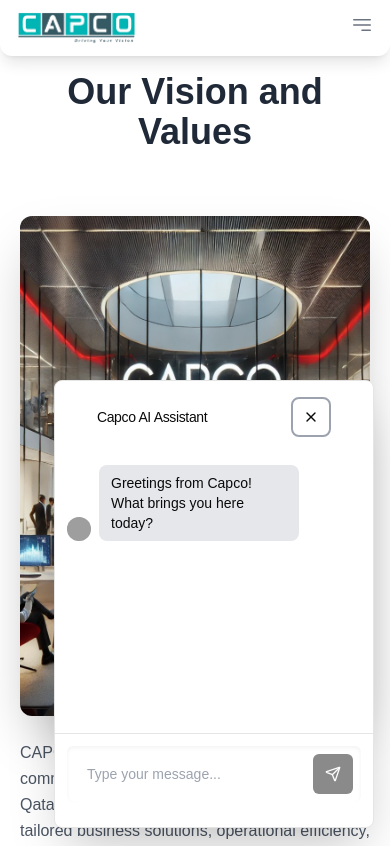
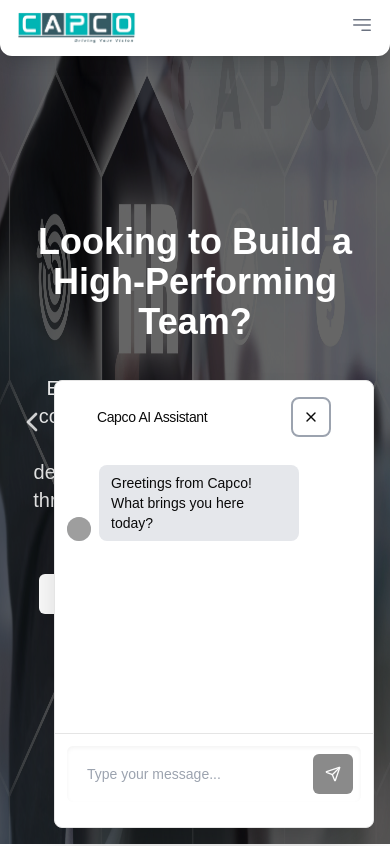
Before and after one commit to AbdulMuneebSyed/cacpa, a Next.js app: page / in a window 390 px wide. Shown: the top 846 px of the page. Built offline with nearby package versions, Linux system fonts and the light colour scheme; grey boxes are pictures that could not be loaded.

Commit message:
fix-minoai fixes

```diff
--- a/components/hero1.tsx
+++ b/components/hero1.tsx
@@ -132,7 +132,7 @@
   };
 
   return (
-    <div className="relative min-h-fit md:min-h-screen overflow-hidden ">
+    <div className="relative min-h-screen overflow-hidden ">
       <AnimatePresence initial={false} custom={direction}>
         <motion.div
           key={currentIndex}
@@ -145,7 +145,7 @@
           onAnimationComplete={handleAnimationComplete}
           className="absolute inset-0"
         >
-          <div className="absolute inset-0 flex justify-center items-center md:justify-end md:items-end">
+          <div className="absolute inset-0 flex md:justify-end md:items-end">
             <Image
               src={services[currentIndex].image || "/placeholder.svg"}
               alt={services[currentIndex].title}
```
